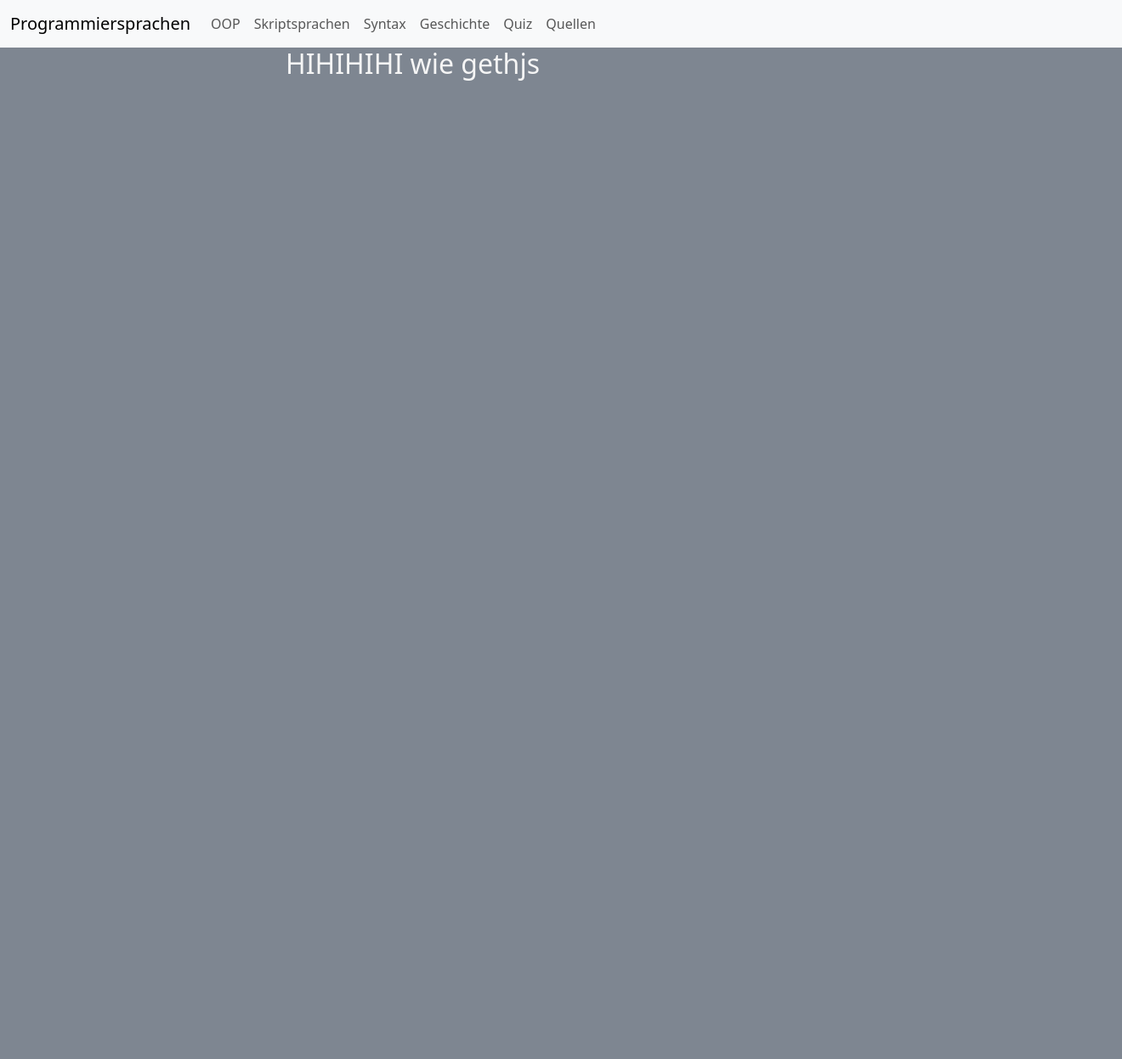
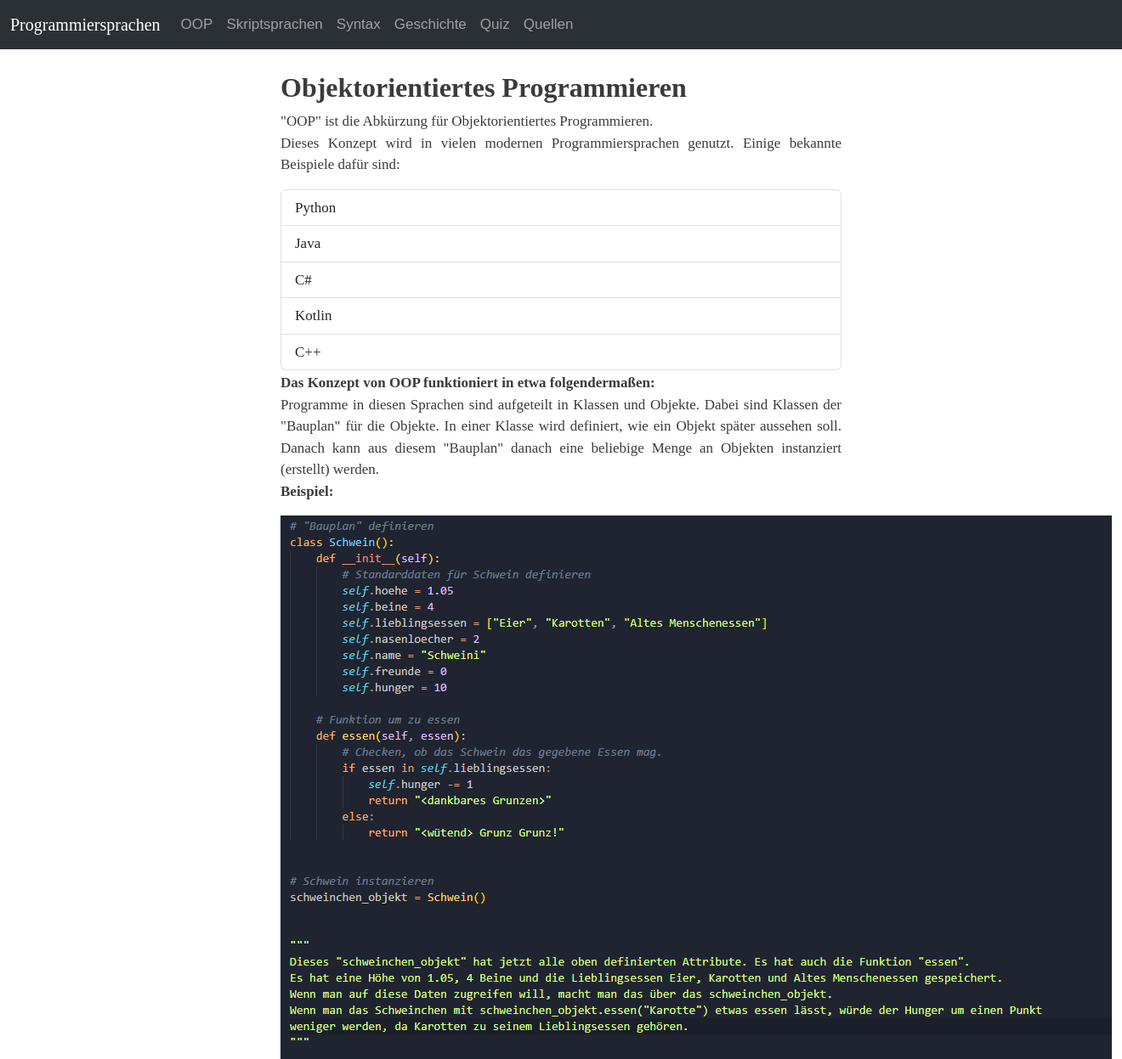
Before and after one commit to Raphi9999/Homepage-schule, a Flask app: page /oop in a window 1320 px wide. Shown: the whole page at 85% size. Before the commit the page ends 95 px from the top, so only its background shows below. Run offline with Flask 3, Linux system fonts and the light colour scheme.

Commit message:
OOP and minor changes

```diff
--- a/main.py
+++ b/main.py
@@ -39,3 +39,44 @@ def sources():
 
 if __name__ == "__main__":
     app.run(debug=True)
+
+
+
+
+
+
+
+
+# "Bauplan" definieren
+class Schwein():
+    def __init__(self):
+        # Standarddaten für Schwein definieren
+        self.hoehe = 1.05
+        self.beine = 4
+        self.lieblingsessen = ["Eier", "Karotten", "Altes Menschenessen"]
+        self.nasenloecher = 2
+        self.name = "Schweini"
+        self.freunde = 0
+        self.hunger = 10
+
+    # Funktion um zu essen
+    def essen(self, essen):
+        # Checken, ob das Schwein das gegebene Essen mag.
+        if essen in self.lieblingsessen:
+            self.hunger -= 1
+            return "<dankbares Grunzen>"
+        else:
+            return "<wütend> Grunz Grunz!"
+
+
+# Schwein instanzieren
+schweinchen_objekt = Schwein()
+
+
+"""
+Dieses "schweinchen_objekt" hat jetzt alle oben definierten Attribute. Es hat auch die Funktion "essen".
+Es hat eine Höhe von 1.05, 4 Beine und die Lieblingsessen Eier, Karotten und Altes Menschenessen gespeichert.
+Wenn man auf diese Daten zugreifen will, macht man das über das schweinchen_objekt.
+Wenn man das Schweinchen mit schweinchen_objekt.essen("Karotte") etwas essen lässt, würde der Hunger um einen Punkt
+weniger werden, da Karotten zu seinem Lieblingsessen gehören.
+"""
--- a/static/styles.css
+++ b/static/styles.css
@@ -1,6 +1,17 @@
 body {
-    background-color: rgb(126, 134, 145);
-    color: whitesmoke;
+    background-color: rgb(255, 255, 255);
+    color: rgb(59, 59, 59);
+    font-family: 'Times New Roman', Times, serif;
+    font-size: 17px;
+}
+
+.nav-item {
+    font-family:Arial, Helvetica, sans-serif;
+}
+
+.main-content {
+    text-align: center;
+    margin-top:2%;
 }
 
 .blocksatz {
--- a/templates/index.html
+++ b/templates/index.html
@@ -13,12 +13,9 @@
     <link rel="stylesheet" href="static/styles.css">
 </head>
 <body>
-    <nav class="navbar navbar-expand-lg bg-body-tertiary nav-color">
+    <nav class="navbar navbar-expand-lg bg-body-tertiary nav-color" data-bs-theme="dark">
         <div class="container-fluid">
             <a class="navbar-brand" href="/">Programmiersprachen</a>
-            <button class="navbar-toggler" type="button" data-bs-toggle="collapse" data-bs-target="#navbarSupportedContent" aria-controls="navbarSupportedContent" aria-expanded="false" aria-label="Toggle navigation">
-            <span class="navbar-toggler-icon"></span>
-            </button>
             <div class="collapse navbar-collapse" id="navbarSupportedContent">
                 <ul class="navbar-nav me-auto mb-2 mb-lg-0">
                     <li class="nav-item">
@@ -39,6 +36,7 @@
                     <li class="nav-item">
                         <a class="nav-link" href="/sources">Quellen</a>
                     </li>
+                </ul>
             </div>
         </div>
     </nav>
--- a/templates/oop.html
+++ b/templates/oop.html
@@ -1,12 +1,28 @@
 {% extends "index.html" %}
 
 {% block content %}
-<div class="container-fluid">
-    <!-- <div class="img-flex" >
-        <img src="static/images/oop.png" alt="Bild OOP">
-    </div> -->
+<div class="main-content">
+    <h2 class="blocksatz"><b>Objektorientiertes Programmieren</b></h2>
     <div class="blocksatz">
-        <h2>HIHIHIHI wie gethjs</h2>
+        <p>
+            "OOP" ist die Abkürzung für Objektorientiertes Programmieren. <br>
+            Dieses Konzept wird in vielen modernen Programmiersprachen genutzt. Einige bekannte Beispiele dafür sind:
+        </p>
+        <ul class="list-group">
+            <li class="list-group-item">Python</li>
+            <li class="list-group-item">Java</li>
+            <li class="list-group-item">C#</li>
+            <li class="list-group-item">Kotlin</li>
+            <li class="list-group-item">C++</li>
+        </ul>
+        <p style="margin-top:2px;">
+            <b>Das Konzept von OOP funktioniert in etwa folgendermaßen:</b> <br>
+            Programme in diesen Sprachen sind aufgeteilt in Klassen und Objekte. Dabei sind Klassen der "Bauplan" für die Objekte.
+            In einer Klasse wird definiert, wie ein Objekt später aussehen soll. Danach kann aus diesem "Bauplan" danach eine beliebige Menge an Objekten instanziert (erstellt) werden.
+            <br><b>Beispiel:</b>
+        </p>
+        <img src="static/images/oop-schweinchen.png" alt="OOP-Beispiel in Python">
     </div>
+
 </div>
 {% endblock %}
--- /dev/null
+++ b/templates/sources.html
@@ -0,0 +1,4 @@
+{% extends "index.html" %}
+
+{% block content%}
+{% endblock %}
```
Also changed, not shown: templates/home.html (+6 -4 lines), static/images/oop-schweinchen.png (added). Lines whose indentation alone changed are shown as unchanged.
